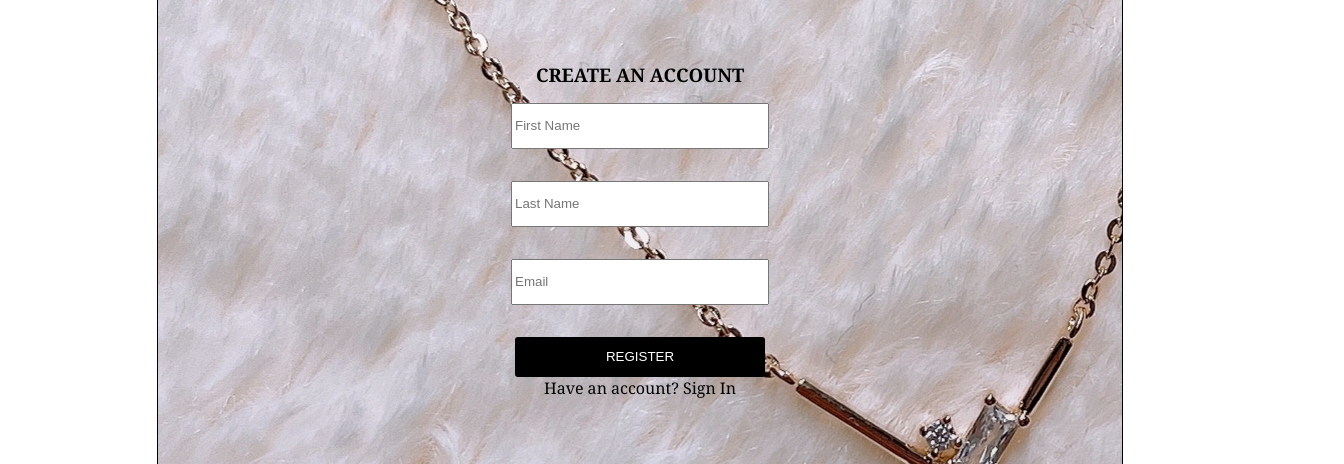
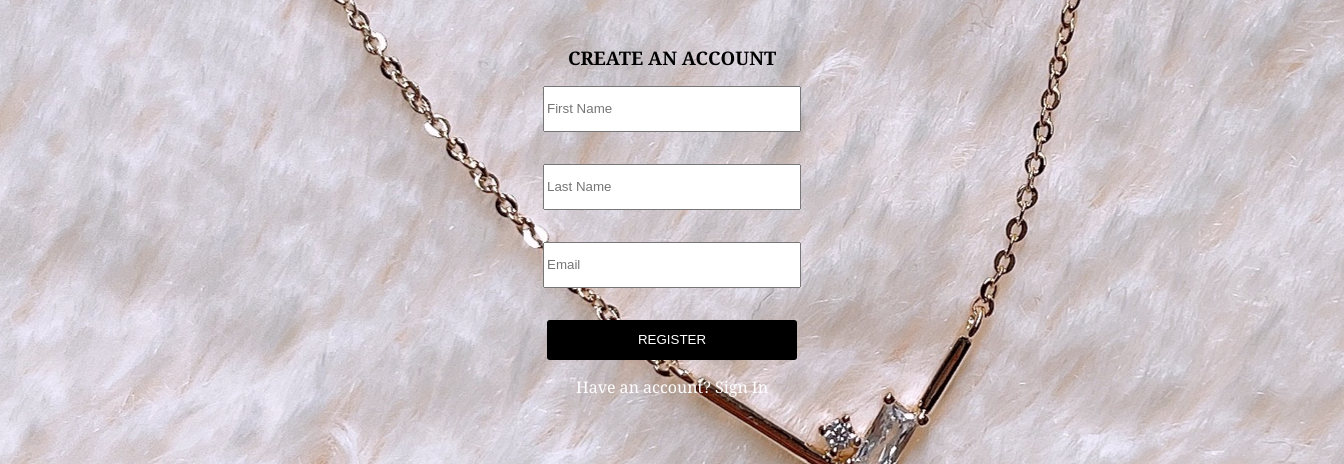
Before and after one commit to heliumcxxi/ecfrontend, a React (Create React App) app in the folder ecClient/: page /register in a window 1280 px wide. Shown: the part 221-685 px from the top of the page, 1344 px wide, since content can reach past the window. Built offline with nearby package versions, Linux system fonts and the light colour scheme; no server answers; the HTML template or start-up script is replaced by a standard one.

Commit message:
minor code positioning

```diff
--- a/ecClient/src/pages/Cart.js
+++ b/ecClient/src/pages/Cart.js
@@ -262,7 +262,14 @@ const SummaryItemText = styled.span``;
 const SummaryItemPrice = styled.span``;
 
 const Button = styled.button`
-  margin-left: 30%;
+  background-color: black;
+  color: white;
+  width: 250px;
+  height: 40px;
+  border-style: none;
+  cursor: pointer;
+  margin-top: 1rem;
+  margin-left: 15%;
 `;
 
 const PayMethodsSummary = styled.div`
--- a/ecClient/src/pages/Login.js
+++ b/ecClient/src/pages/Login.js
@@ -6,6 +6,68 @@ import Newsletter from "../components/Newsletter";
 import { login } from "../redux/apiCalls";
 import { useDispatch, useSelector } from "react-redux";
 import { Link } from "react-router-dom";
+
+const Login = () => {
+  const [username, setUsername] = useState("");
+  const [password, setPassword] = useState("");
+  const dispatch = useDispatch();
+  const { isFetching, error } = useSelector((state) => state.user);
+
+  const handleClick = (e) => {
+    e.preventDefault();
+    login(dispatch, { username, password });
+  };
+
+  return (
+    <Container>
+      <Announcement />
+      <Navbar />
+      <LoginContainer>
+        <Left>
+          <Title>already a member?</Title>
+          <Form>
+            <Input
+              placeholder="Username"
+              onChange={(e) => setUsername(e.target.value)}
+            ></Input>
+            <Input
+              placeholder="Password"
+              type="password"
+              onChange={(e) => setPassword(e.target.value)}
+            ></Input>
+            <StyledLink to={"/"}>Forgot password?</StyledLink>
+            <Button onClick={handleClick} disabled={isFetching}>
+              Login
+            </Button>
+            {error && (
+              <Error>
+                Your email address and password combination do not match any of
+                our accounts.
+              </Error>
+            )}
+          </Form>
+        </Left>
+        <Right>
+          <Image src={require("../images/IMG_5826.png")} />
+          <InfoContainer>
+            <JoinHeader>join and get all the benefits</JoinHeader>
+            <JoinDesc>
+              As a Jewelry Quest member, you can enjoy free shipping, birthday
+              discount, easy checkout, exclusive offers, special treats, and
+              much more.
+            </JoinDesc>
+            <StyledLink to={"/register"}>
+              <Button>Become a Member</Button>
+            </StyledLink>
+          </InfoContainer>
+        </Right>
+      </LoginContainer>
+      <Newsletter />
+    </Container>
+  );
+};
+
+export default Login;
 
 const Container = styled.div``;
 const LoginContainer = styled.div`
@@ -115,63 +177,3 @@ const JoinDesc = styled.span`
   margin-bottom: 1rem;
   font-size: 0.5rem;
 `;
-
-const Login = () => {
-  const [username, setUsername] = useState("");
-  const [password, setPassword] = useState("");
-  const dispatch = useDispatch();
-  const { isFetching, error } = useSelector((state) => state.user);
-
-  const handleClick = (e) => {
-    e.preventDefault();
-    login(dispatch, { username, password });
-  };
-
-  return (
-    <Container>
-      <Announcement />
-      <Navbar />
-      <LoginContainer>
-        <Left>
-          <Title>already a member?</Title>
-          <Form>
-            <Input
-              placeholder="Username"
-              onChange={(e) => setUsername(e.target.value)}
-            ></Input>
-            <Input
-              placeholder="Password"
-              type="password"
-              onChange={(e) => setPassword(e.target.value)}
-            ></Input>
-            <StyledLink to={"/"}>Forgot password?</StyledLink>
-            <Button onClick={handleClick} disabled={isFetching}>
-              Login
-            </Button>
-            {error && (
-              <Error>
-                Your email address and password combination do not match any of
-                our accounts.
-              </Error>
-            )}
-          </Form>
-        </Left>
-        <Right>
-          <Image src={require("../images/IMG_5826.png")} />
-          <InfoContainer>
-            <JoinHeader>join and get all the benefits</JoinHeader>
-            <JoinDesc>
-              As a Jewellery Quest member, you can enjoy free shipping, birthday
-              discount, easy checkout, exclusive offers, special treats, and
-              much more.
-            </JoinDesc>
-            <Button>Become a Member</Button>
-          </InfoContainer>
-        </Right>
-      </LoginContainer>
-      <Newsletter />
-    </Container>
-  );
-};
-
-export default Login;
--- a/ecClient/src/pages/Register.js
+++ b/ecClient/src/pages/Register.js
@@ -5,14 +5,40 @@ import Navbar from "../components/Navbar";
 import Newsletter from "../components/Newsletter";
 import img from "../images/IMG_8323.JPG";
 
+const Register = () => {
+  return (
+    <Container>
+      <Announcement />
+      <Navbar />
+      <RegContainer>
+        <Title>Create an account</Title>
+        <Form>
+          <Input placeholder="First Name"></Input>
+          <Input placeholder="Last Name"></Input>
+          <Input placeholder="Email"></Input>
+          <StyledLink to={"/"}>
+            <Button>Register</Button>
+          </StyledLink>
+          <StyledLink to={"/login"} style={{ color: "white" }}>
+            Have an account? Sign In
+          </StyledLink>
+        </Form>
+      </RegContainer>
+      <Newsletter />
+    </Container>
+  );
+};
+
+export default Register;
+
 const Container = styled.div``;
 const RegContainer = styled.div`
-  background-image: linear-gradient(rgba(0, 0, 0, 0), rgba(0, 0, 0, 0.1)),
+  background-image: linear-gradient(rgba(0, 0, 0, 0), rgba(0, 0, 0, 0)),
     url(${img});
   background-position: 15% 55%;
   height: 600px;
-  width: 900px;
-  border: 1px solid black;
+  width: 100vw;
+  border: 1px solid var(--grey);
   margin: 2rem auto;
   display: flex;
   flex-direction: column;
@@ -45,6 +71,7 @@ const Input = styled.input`
 const StyledLink = styled(Link)`
   color: inherit;
   text-decoration: inherit;
+  margin-bottom: 1rem;
 
   &:focus,
   &:hover,
@@ -64,35 +91,9 @@ const Button = styled.button`
   border-style: none;
   cursor: pointer;
   margin-top: 1rem;
-
-  &:hover {
-    background-color: #1882a8;
-  }
 `;
 
 const Image = styled.img`
   height: 70%;
-  width: 70%;
+  width: 100%;
 `;
-
-const Register = () => {
-  return (
-    <Container>
-      <Announcement />
-      <Navbar />
-      <RegContainer>
-        <Title>Create an account</Title>
-        <Form>
-          <Input placeholder="First Name"></Input>
-          <Input placeholder="Last Name"></Input>
-          <Input placeholder="Email"></Input>
-          <Button>Register</Button>
-          <StyledLink to={"/"}>Have an account? Sign In</StyledLink>
-        </Form>
-      </RegContainer>
-      <Newsletter />
-    </Container>
-  );
-};
-
-export default Register;
```
